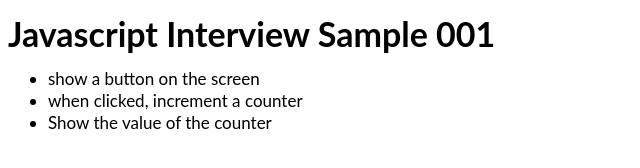
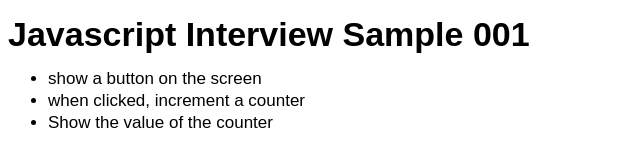
Before and after one commit to rob-sutherland/cdp-js-interview-001, a website: page index.html in a window 1280 px wide. Shown: the whole page, without its empty margins (0-640 px from the left). Drawn offline with Linux system fonts and the light colour scheme.

Commit message:
removed Lato font

```diff
--- a/index.html
+++ b/index.html
@@ -5,7 +5,7 @@
 	<title>CDP JS Interview Sample 001</title>
 	<style>
 		body {
-			font-family: Lato, sans-serif;
+			font-family: sans-serif;
 			font-size: 17px;
 			line-height: 1.3em;
 		}
```
